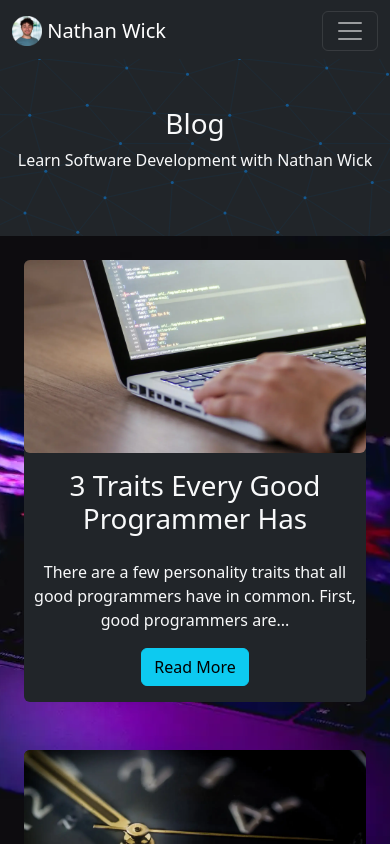
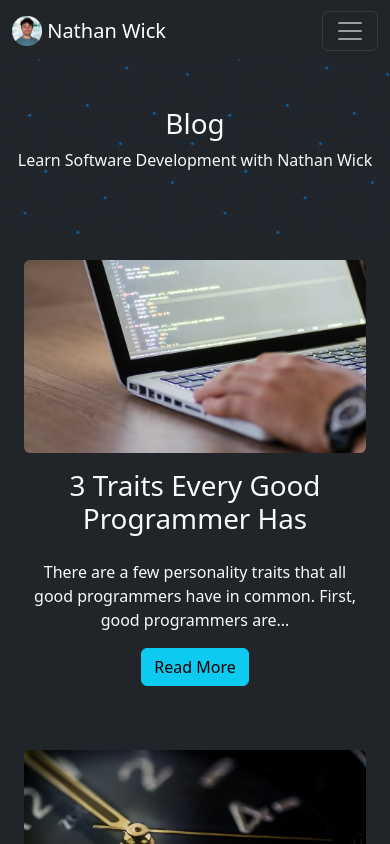
Before and after one commit to nathan-wick/nathan-wick-old, a React (Create React App) app in the folder nathan-wick/: page /blog in a window 390 px wide. Shown: the top 844 px of the page. Built offline with nearby package versions, Linux system fonts and the light colour scheme.

Commit message:
Fixed Blog View Mobile Style

```diff
--- a/nathan-wick/src/components/views/Blog.tsx
+++ b/nathan-wick/src/components/views/Blog.tsx
@@ -39,6 +39,7 @@ const Blog = (props: any) => {
                 title='Blog'
                 subtitle='Learn Software Development with Nathan Wick' />
             <BlogPreviews
+                isMobile={props.isMobile}
                 background={featuredBlogPreviewsBackground}
                 blogPreviews={blogPreviews} />
         </>
```
